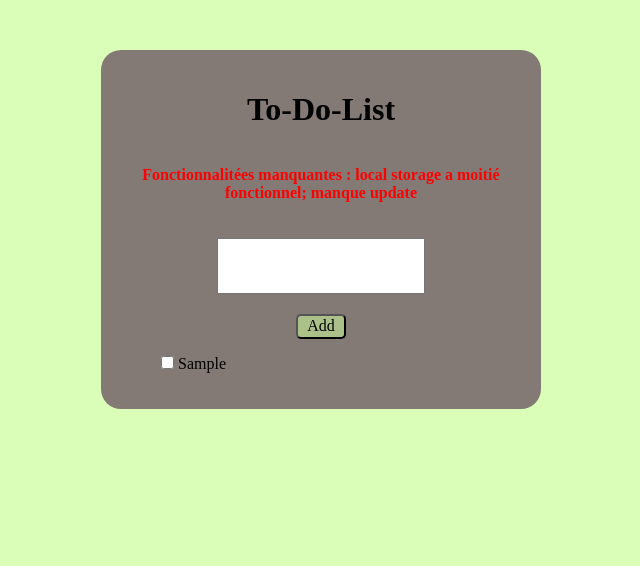
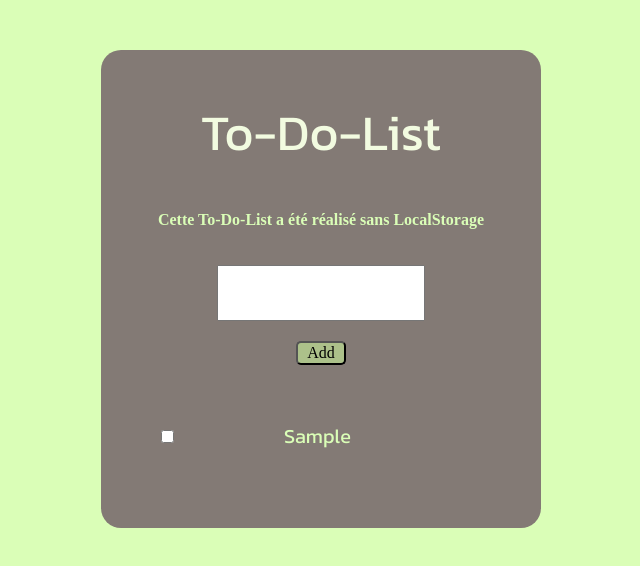
Before and after one commit to BillyGrind/To-Do-List, a plain HTML site: page index.html in a window 1280 px wide. Both pictures are taken after typing "Sample" into the empty fields and a click on the button "Add". Shown: the whole page, without its empty margins (319-959 px from the left). Drawn offline with Linux system fonts and the light colour scheme.

Commit message:
SunnySide 2.0

```diff
--- a/assets/css/style.scss
+++ b/assets/css/style.scss
@@ -1,4 +1,5 @@
 @import url("./normalize.css");
+@import url("https://fonts.googleapis.com/css2?family=Kanit&display=swap");
 
 $color1: #f2fbe0;
 $color2: #dafeb7;
@@ -24,6 +25,14 @@ body {
 
 h1 {
   text-align: center;
+  font-family: "Kanit";
+  font-weight: 400;
+  font-size: 50px;
+  color: $color1;
+}
+form {
+  display: flex;
+  flex-direction: column;
 }
 .input_text {
   margin: 20px auto;
@@ -33,23 +42,32 @@ h1 {
 .button_add {
   margin: auto;
   width: 50px;
-  justify-content: center;
   background-color: $color3;
-  text-align: center;
   border-radius: 5px;
 }
-
-form{
-  display: flex;
+ul {
+  margin: 50px auto 50px 0px;
 }
-
 li {
   text-decoration: none;
   list-style: none;
+  color: $color2;
+   display:flex;
+   justify-content:stretch;
+   width: 300px;
+   margin: 10px auto;
 }
+label{
+  text-align: center;
+  font-family: "Kanit";
+  font-weight: 400;
+  font-size: 20px;
+  color: $color2;
+  margin: auto;
+ }
 
-.avertissement{
+.avertissement {
   font-weight: bolder;
-  color: red;
+  color: $color2;
   text-align: center;
 }
--- a/assets/js/functionAdd.js
+++ b/assets/js/functionAdd.js
@@ -3,17 +3,17 @@ import { displayTask } from "./displayTask.js";
 export function functionAdd(array) {
   let buttonAdd = document.getElementsByClassName("button_add")[0];
   let inputText = document.getElementsByClassName("input_text")[0];
+  let form = document.querySelector("form");
 
-  buttonAdd.addEventListener("click", (event) => {
+  form.addEventListener("submit", (event) => {
     // localStorage.setItem("taskItem", JSON.stringify(array));
-    let inputValue = inputText.value;
-    array.push(inputValue);
-    displayTask(inputValue);
-    inputText.value = "";
-  });
-
-  inputText.addEventListener("keyup", (event) => {
+    event.preventDefault();
     if (event.key === "Enter") {
+      let inputValue = inputText.value;
+      array.push(inputValue);
+      displayTask(inputValue);
+      inputText.value = "";
+    } else {
       let inputValue = inputText.value;
       array.push(inputValue);
       displayTask(inputValue);
@@ -21,11 +21,3 @@ export function functionAdd(array) {
     }
   });
 }
-
-// buttonAdd.addEventListener("click", () => {
-//   localStorage.setItem("taskItem", JSON.stringify(array));
-//   let inputValue = inputText.value;
-//   array.push(inputValue);
-//   let taskItems = JSON.parse(localStorage.getItem("taskItem"));
-//   displayTask(inputValue);
-// });
--- a/index.html
+++ b/index.html
@@ -12,11 +12,16 @@
     <div class="to_do_list_container">
       <h1 class="main_title">To-Do-List</h1>
       <p class="avertissement">
-        Fonctionnalitées manquantes : local storage a moitié fonctionnel; manque
-        update
+        Cette To-Do-List a été réalisé sans LocalStorage
       </p>
+      <!-- <section class="input_container">
         <input type="text" name="to-do" class="input_text" />
         <button type="submit" class="button_add">Add</button>
+      </section> -->
+      <form >
+        <input type="text" name="to-do" class="input_text" />
+        <button type="submit" class="button_add">Add</button>
+      </form>
 
       <ul class="to_do_list"></ul>
     </div>
```
Also changed, not shown: assets/css/style.css, 1 other file.
